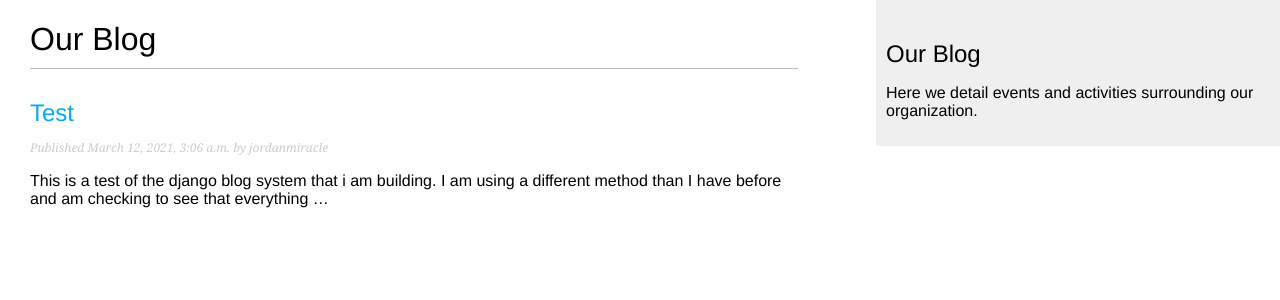
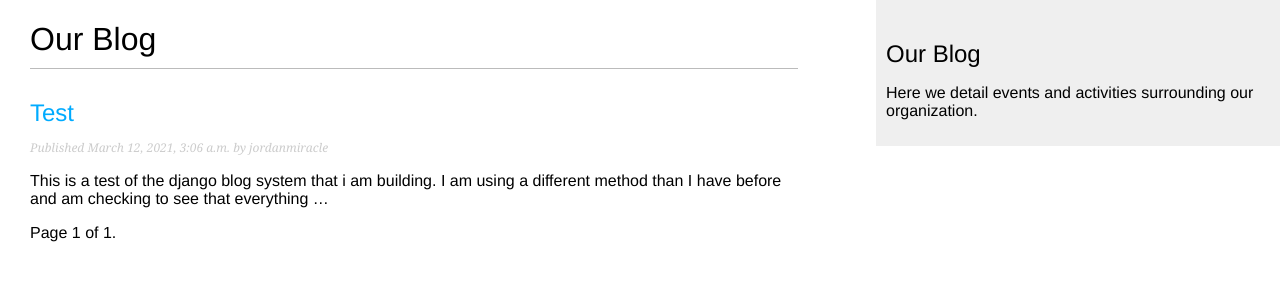
Before and after one commit to jordanmiracle/Jumpingprotein, a Django app: page /blog/ in a window 1280 px wide. Shown: the top 300 px of the page. Run offline with Django 3.2, Linux system fonts and the light colour scheme; data comes from the database, SQL or seed files in the repository; some libraries are stand-ins or nearby versions.

Commit message:
Added pagination to the blog.

```diff
--- /dev/null
+++ b/blog/templates/blog/pagination.html
@@ -0,0 +1,13 @@
+<div class="pagination">
+ <span class="step-links">
+   {% if page.has_previous %}
+     <a href="?page={{ page.previous_page_number }}">Previous</a>
+   {% endif %}
+   <span class="current">
+     Page {{ page.number }} of {{ page.paginator.num_pages }}.
+   </span>
+     {% if page.has_next %}
+       <a href="?page={{ page.next_page_number }}">Next</a>
+     {% endif %}
+ </span>
+</div>
--- a/blog/templates/blog/post_detail.html
+++ b/blog/templates/blog/post_detail.html
@@ -1,4 +1,4 @@
-{% extends "blog/base.html" %}
+{% extends "base.html" %}
 
 {% block title %}{{ post.title }}{% endblock %}
 
--- a/blog/templates/blog/post_list.html
+++ b/blog/templates/blog/post_list.html
@@ -13,4 +13,5 @@
 </p>
 {{ post.body|truncatewords:30|linebreaks }}
 {% endfor %}
+    {% include "blog/pagination.html" with page=posts %}
 {% endblock %}
--- a/blog/views.py
+++ b/blog/views.py
@@ -1,12 +1,21 @@
 from django.shortcuts import render, get_object_or_404
 from .models import Post
+from django.core.paginator import (Paginator, EmptyPage, PageNotAnInteger)
 
 
 def post_list(request):
-    posts = Post.published.all()
-    return render(request,
-                  'blog/post_list.html',
-                  {'posts': posts})
+    object_list = Post.published.all()
+    paginator = Paginator(object_list, 2)
+    page = request.GET.get('page')
+    try:
+        posts = paginator.page(page)
+    except PageNotAnInteger:  # If page is not an integer deliver the first page
+        posts = paginator.page(1)
+    except EmptyPage:  # If page is out of range deliver the last page of results
+        posts = page.page(page.num_pages)
+    return render(request, 'blog/post_list.html',
+                  {'page': page,
+                   'posts': posts})
 
 
 def post_detail(request, year, month, day, post):
```
Also changed, not shown: blog/templates/all_blogs.html (deleted, +0 -10 lines).
